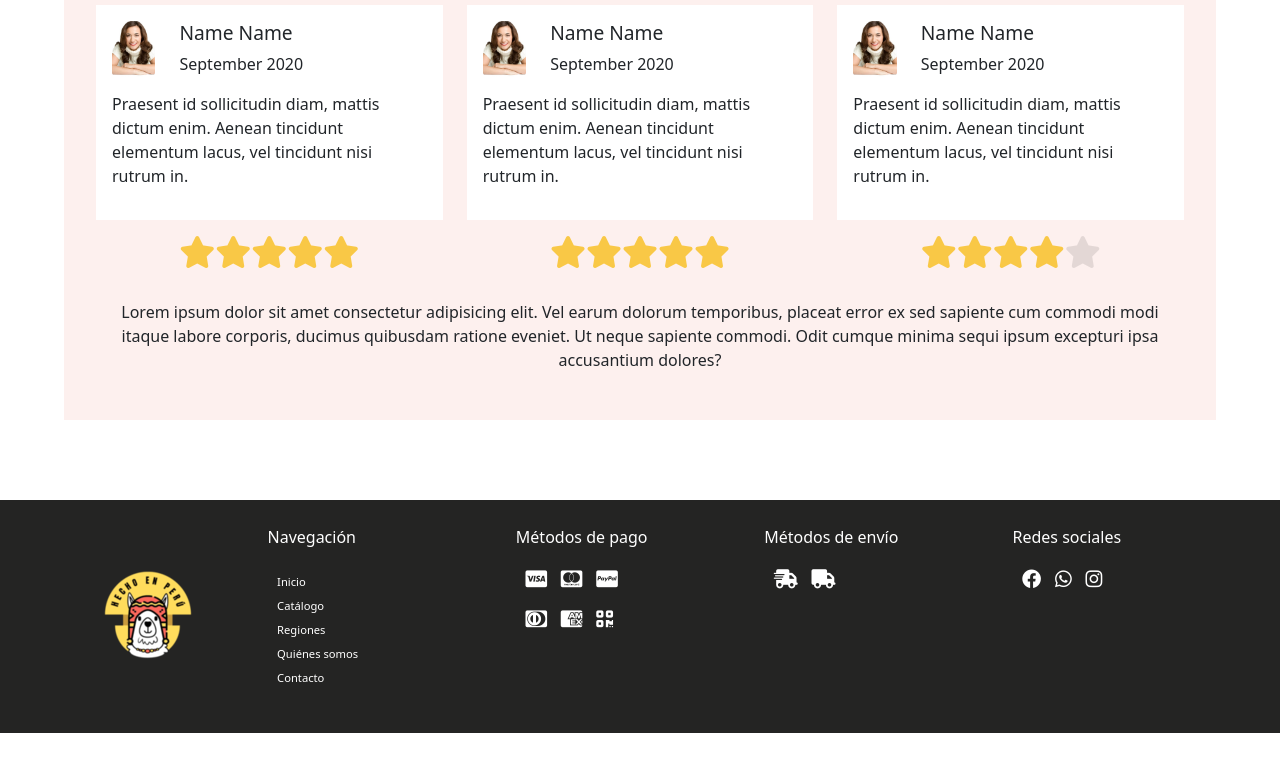
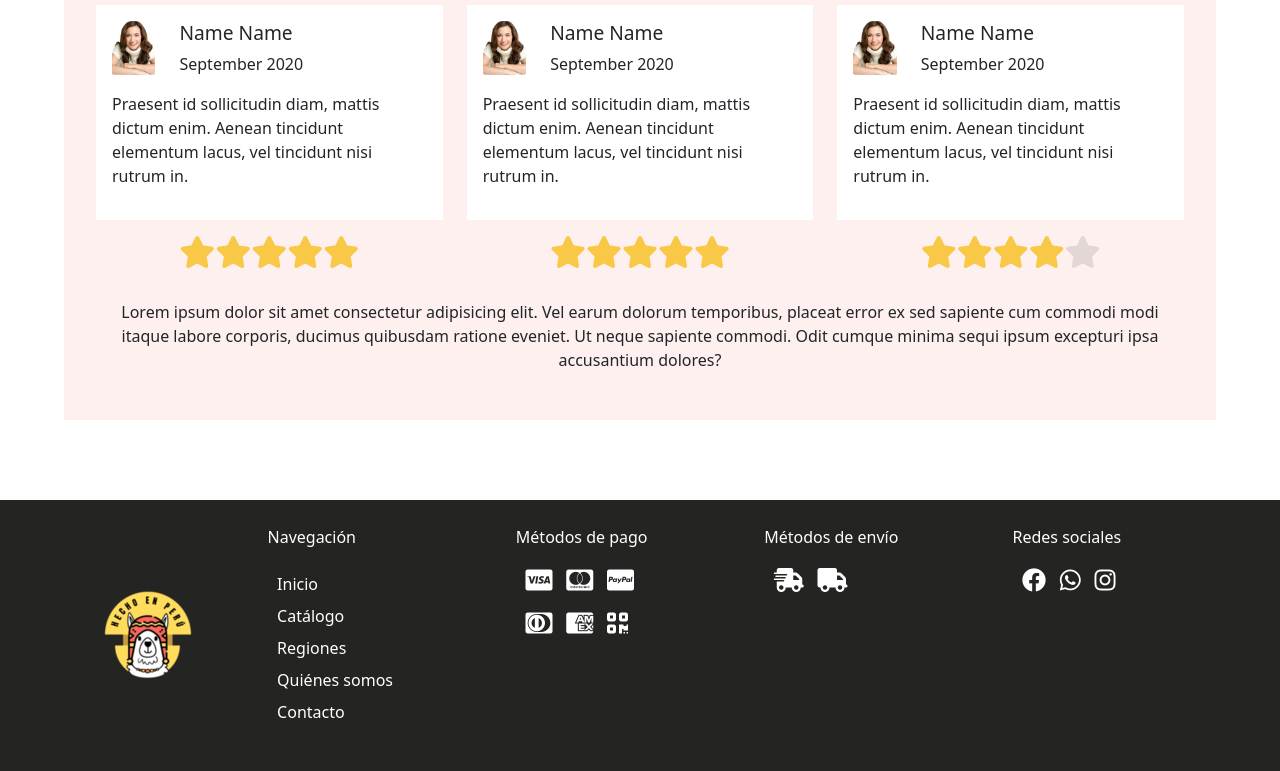
Before and after one commit to AlexandraRamirezz/Hecho-en-Peru, a plain HTML site: page index.html in a window 1280 px wide. Shown: the part 2594-3365 px from the top of the page. Before the commit the page ends 3327 px from the top, so only its background shows below. Drawn offline with nearby package versions, Linux system fonts and the light colour scheme.

Commit message:
G - Corregí tamaño de letra del footer

```diff
--- a/scss/_footer.scss
+++ b/scss/_footer.scss
@@ -15,7 +15,7 @@ footer {
     a {
         color: $color_5;
         text-decoration: none;
-        font-size: 0.7rem;
+        font-size: 1rem;
         padding-left: 0.6rem;
 
         &:hover {
@@ -24,7 +24,7 @@ footer {
     }
 
     i {
-        font-size: 1.2rem;
+        font-size: 1.5rem;
         padding-left: 0.6rem;
 
         &:hover {
@@ -35,6 +35,9 @@ footer {
 
 .footer-navigation {
     text-decoration: none;
+    ul{
+        line-height: 2;
+    }
 }
 
 .inline {
```
Also changed, not shown: css/style.css, 1 other file.
